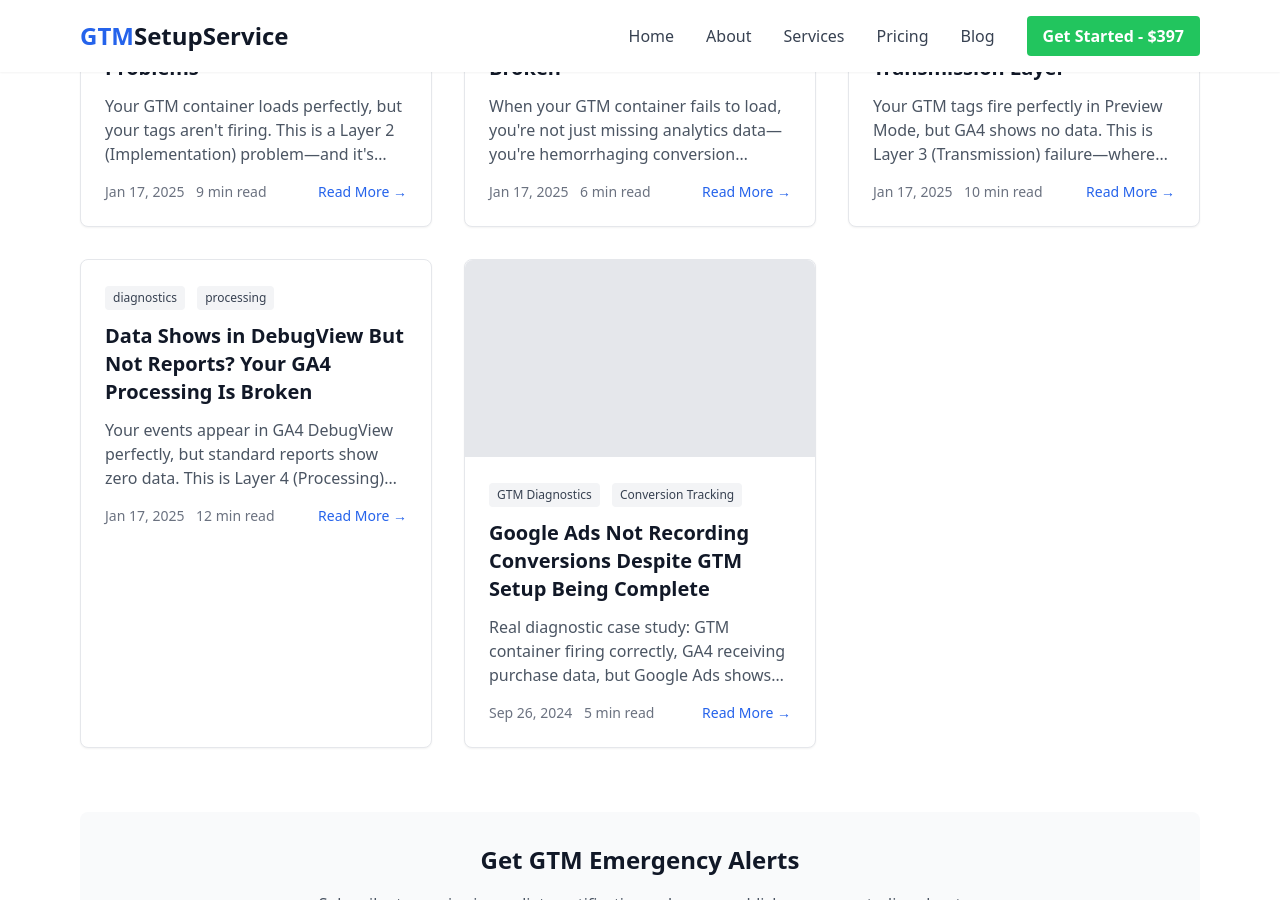
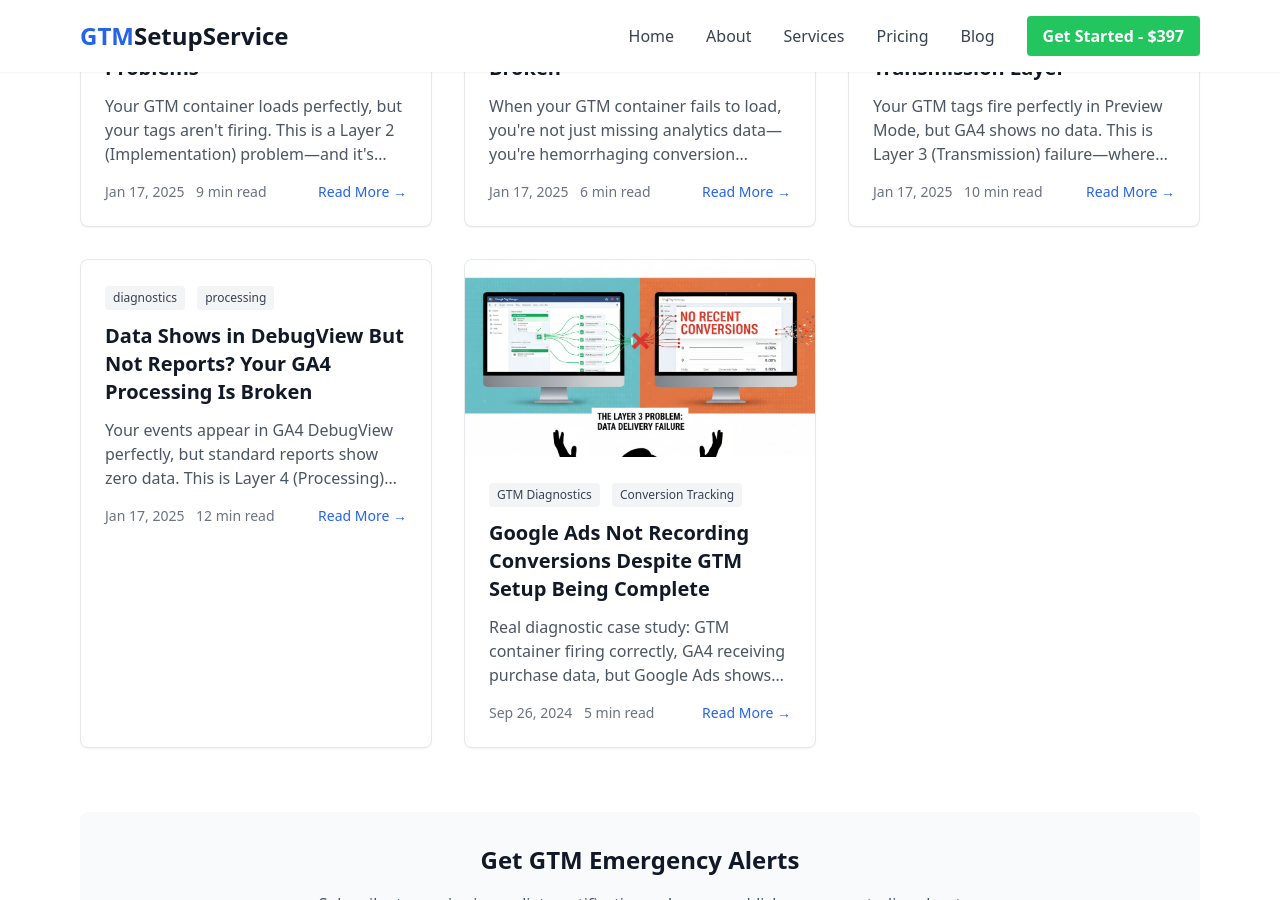
Before and after one commit to gtmsetupservice/gtmsetupservice.com, a Jekyll site: the page built from blog/index.html, in a window 1280 px wide and 900 px high, scrolled down 757 px. Built offline with Jekyll 4.4.1, drawn with Linux system fonts in a browser that asks for light colours; nearby versions of some CDN libraries.

Commit message:
Fix blog listing: display featured images and make entire card clickable

```diff
--- a/blog/index.html
+++ b/blog/index.html
@@ -56,9 +56,12 @@
         {% if site.posts.size > 0 %}
         <div class="grid md:grid-cols-2 lg:grid-cols-3 gap-8">
             {% for post in site.posts %}
-            <article class="bg-white border rounded-lg shadow-sm hover:shadow-md transition">
+            <a href="{{ post.url }}" class="block bg-white border rounded-lg shadow-sm hover:shadow-md transition">
+                <article>
                     {% if post.image %}
-                <div class="aspect-video bg-gray-200 rounded-t-lg"></div>
+                    <div class="aspect-video rounded-t-lg overflow-hidden">
+                        <img src="{{ post.image }}" alt="{{ post.title }}" class="w-full h-full object-cover">
+                    </div>
                     {% endif %}
 
                     <div class="p-6">
@@ -73,10 +76,8 @@
                         </div>
                         {% endif %}
 
-                    <h3 class="text-xl font-bold mb-3">
-                        <a href="{{ post.url }}" class="text-gray-900 hover:text-blue-600 transition">
+                        <h3 class="text-xl font-bold mb-3 text-gray-900 hover:text-blue-600 transition">
                             {{ post.title }}
-                        </a>
                         </h3>
 
                         <p class="text-gray-600 mb-4 line-clamp-3">{{ post.description | default: post.excerpt | strip_html }}</p>
@@ -90,12 +91,13 @@
                                 {% assign reading_time = words | divided_by: 200 | at_least: 1 %}
                                 <span class="ml-2">{{ reading_time }} min read</span>
                             </div>
-                        <a href="{{ post.url }}" class="text-blue-600 hover:text-blue-800 font-medium text-sm transition">
+                            <span class="text-blue-600 hover:text-blue-800 font-medium text-sm transition">
                                 Read More →
-                        </a>
+                            </span>
                         </div>
                     </div>
                 </article>
+            </a>
             {% endfor %}
         </div>
         {% else %}
```
Lines whose indentation alone changed are shown as unchanged.
